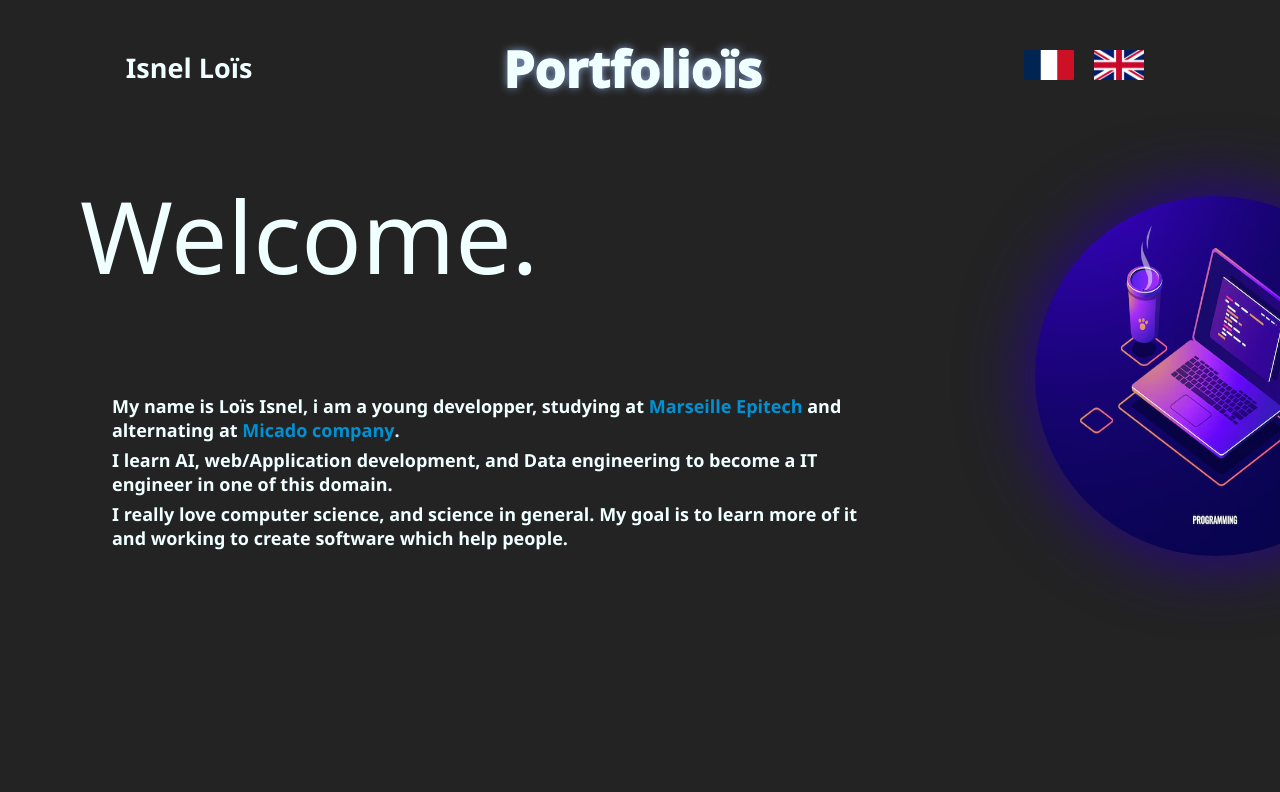
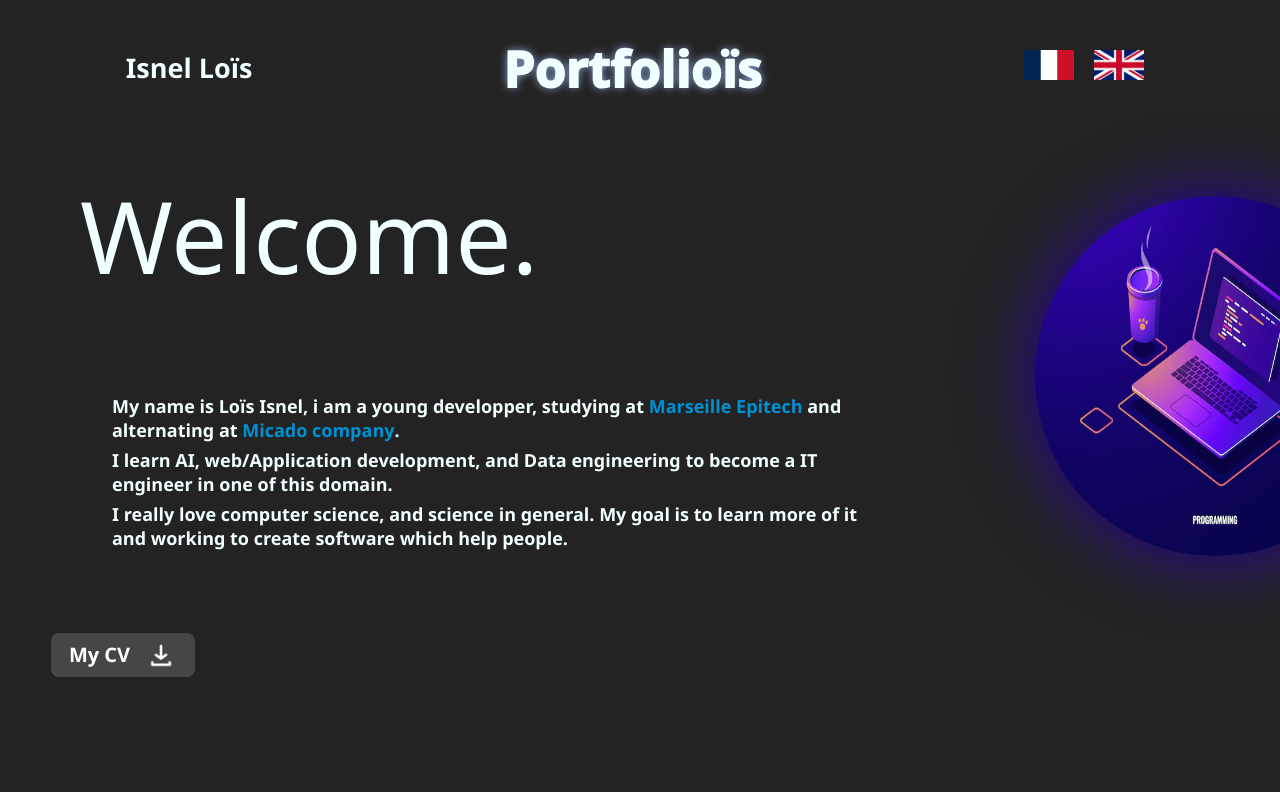
Before and after one commit to loisnel04/portfolio, a React (Create React App) app: page / in a window 1280 px wide. Shown: the top 792 px of the page. Built offline with nearby package versions, Linux system fonts and the light colour scheme.

Commit message:
header updated

```diff
--- a/src/App.js
+++ b/src/App.js
@@ -1,11 +1,13 @@
 import './App.css';
 import Footer from './Footer';
 import Header from './Header';
+import Body from './Body';
 
 function App() {
   return (
     <div className="App">
       <Header />
+      <Body />
       <Footer />
     </div>
   );
--- a/src/Body.js
+++ b/src/Body.js
@@ -0,0 +1,5 @@
+export default function Body() {
+    <body>
+        <h1></h1>
+    </body>
+}
--- a/src/Footer.css
+++ b/src/Footer.css
@@ -133,13 +133,13 @@ textarea::placeholder{
     vertical-align: bottom;
 }
 
-#button{
+#footer #button{
     display: flex;
     justify-content: center;
     margin-top: 3rem;
 }
 
-button{
+#footer button{
     width: 120px;
     height: 50px;
     border-radius: 11px;
@@ -153,20 +153,14 @@ button{
     transition: all 0.2s ease;
 }
 
-button:focus{
+#footer button:focus{
     background-color: rgb(26, 94, 222);
     transition: all 0.2s ease;
     transform: scale(1.05);
 }
 
-button:hover{
+#footer button:hover{
     background-color: rgb(26, 94, 222);
     transition: all 0.2s ease;
     transform: scale(1.05);
 }
-
-input:invalid::-webkit-validation-bubble {
-    color: #dc0404;
-    font-size: 14px;
-    background-color: yellow;
-}
--- a/src/Header.css
+++ b/src/Header.css
@@ -4,6 +4,8 @@ header{
     font-size: 18px;
     color: azure;
     transition: all 0.2 ease;
+    border-bottom-right-radius: -25%;
+    border-bottom-left-radius: -25%;
 }
 
 header h1{
@@ -78,7 +80,38 @@ header h3{
     transition: all 0.2 ease;
 }
 
-#myself a:hover{
-    text-shadow: 0 0 1.5px #0091d3;
+#myself a:hover, #myself a:focus{
+    text-shadow: 0 0 2px #0091d3;
     transition: all 0.2 ease;
 }
+
+header button{
+    display: flex;
+    justify-content: center;
+    width: 150px;
+    height: 50px;
+    border-radius: 11px;
+    font-size: 20px;
+    font-weight: 700;
+    font-family:'Segoe UI';
+    background-color: rgb(70, 70, 70);
+    color: white;
+    border: 3px solid rgb(35, 35, 35);
+    outline: none;
+    transition: all 0.2s ease;
+    padding-top: 8px;
+    padding-left: 15px;
+    margin-left: 3rem;
+}
+
+header button:hover, header button:focus{
+    transform: scale(1.1);
+    background-color: rgb(55, 55, 55);
+    transition: all 0.2 ease;
+}
+
+header button img{
+    filter: brightness(0) invert(1);
+    margin-top: 0;
+    margin-left: 1rem;
+}
--- a/src/Header.js
+++ b/src/Header.js
@@ -2,6 +2,7 @@ import './Header.css'
 import computer from "./img/logo_header.avif"
 import france_flag from "./img/drapeau-france.png"
 import english_flag from "./img/drapeau-anglais.png"
+import download from './img/download.webp'
 
 export default function Header() {
     const handleLangue = () => {
@@ -25,6 +26,9 @@ export default function Header() {
                 <p>I learn AI, web/Application development, and Data engineering to become a IT engineer in one of this domain.</p>
                 <p>I really love computer science, and science in general. My goal is to learn more of it and working to create software which help people.</p>
             </div>
+            <div id="download_button">
+                <button source={download}>My CV<img src={download} alt="Download"></img></button>
+            </div>
             <br></br>
             <br></br>
             <br></br>
```
Also changed, not shown: src/img/download.webp (added).
